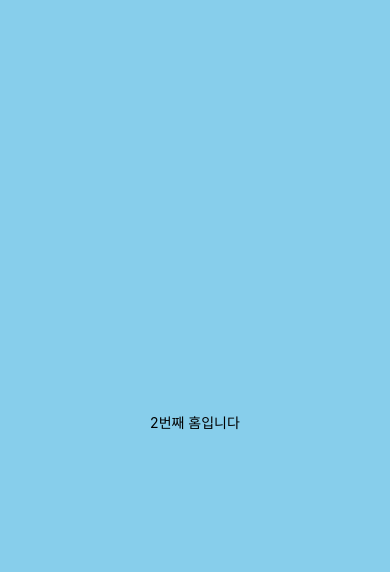
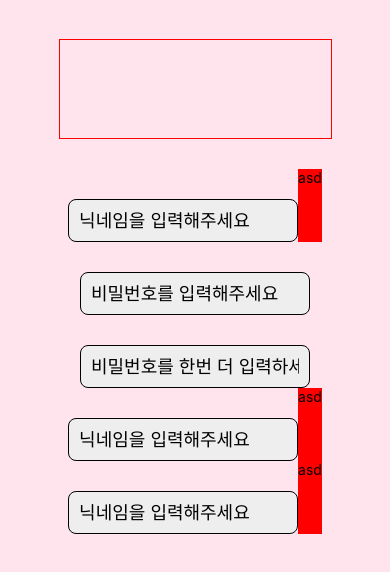
Before and after one commit to AniShorts/front-end, a React Native app in the folder front/: screen /Signup in a window 390 px wide. Shown: the top 572 px of the page. Built offline with nearby package versions, Linux system fonts and the light colour scheme.

Commit message:
회원가입 페이지 기초안

```diff
--- a/front/page/login/Signup.tsx
+++ b/front/page/login/Signup.tsx
@@ -1,23 +1,80 @@
-import { StatusBar } from 'expo-status-bar';
-import { StyleSheet, Text, View } from 'react-native';
-import { NavigationContainer } from '@react-navigation/native';
+import React from 'react'
+import { StyleSheet, Text, View, Button} from 'react-native'
+import { SafeAreaView } from 'react-native-safe-area-context'
+import { TextInput } from 'react-native-gesture-handler'
+import styled from 'styled-components/native'
 
-const Signup = ({navigation} : any) => {
+const Signup = ({ navigation }: any) => {
 
   return (
-    <View style={styles.container}>
-        <Text>2번째 홈입니다</Text>
-    </View>
+    <SafeAreaView style={styles.sort}>
+      <Logo />
+      <View style={{flexDirection:'row'}}>
+        <TextInput
+          style={styles.customInput}
+          placeholder='닉네임을 입력해주세요'
+        />
+       <Text style={styles.asd}>asd</Text>
+      </View>
+      <TextInput
+          style={styles.customInput}
+          placeholder='비밀번호를 입력해주세요'
+        />
+        <TextInput
+          style={styles.customInput}
+          placeholder='비밀번호를 한번 더 입력하세요'
+        />
+        <View style={{flexDirection:'row'}}>
+        <TextInput
+          style={styles.customInput}
+          placeholder='닉네임을 입력해주세요'
+        />
+       <Text style={styles.asd}>asd</Text>
+      </View>
+      <View style={{flexDirection:'row'}}>
+        <TextInput
+          style={styles.customInput}
+          placeholder='닉네임을 입력해주세요'
+        />
+       <Text style={styles.asd}>asd</Text>
+      </View>
+    </SafeAreaView>
   );
 }
 
 const styles = StyleSheet.create({
-  container: {
+  sort: {
     flex: 1,
-    backgroundColor: 'skyblue',
     alignItems: 'center',
-    justifyContent: 'center',
+    backgroundColor: '#FFE3ED'
   },
+  customInput: {
+    padding: 10,
+    fontSize: 18,
+    backgroundColor: "#eee",
+    width: 230,
+    borderRadius: 8,
+    borderWidth: 1,
+    marginTop:30
+  },
+  button: {
+    flexDirection: "row",
+    backgroundColor: '#9BE3DE',
+    width: 10,
+    borderRadius: 4,
+  },
+  asd: {
+    backgroundColor:'red'
+
+  }
 });
 
+const Logo = styled.View`
+  width: 70%;
+  height: 100px;
+  margin-top: 10%;
+  margin-bottom: 30px;
+  border: 1px solid red;
+`
+
 export default Signup
```
